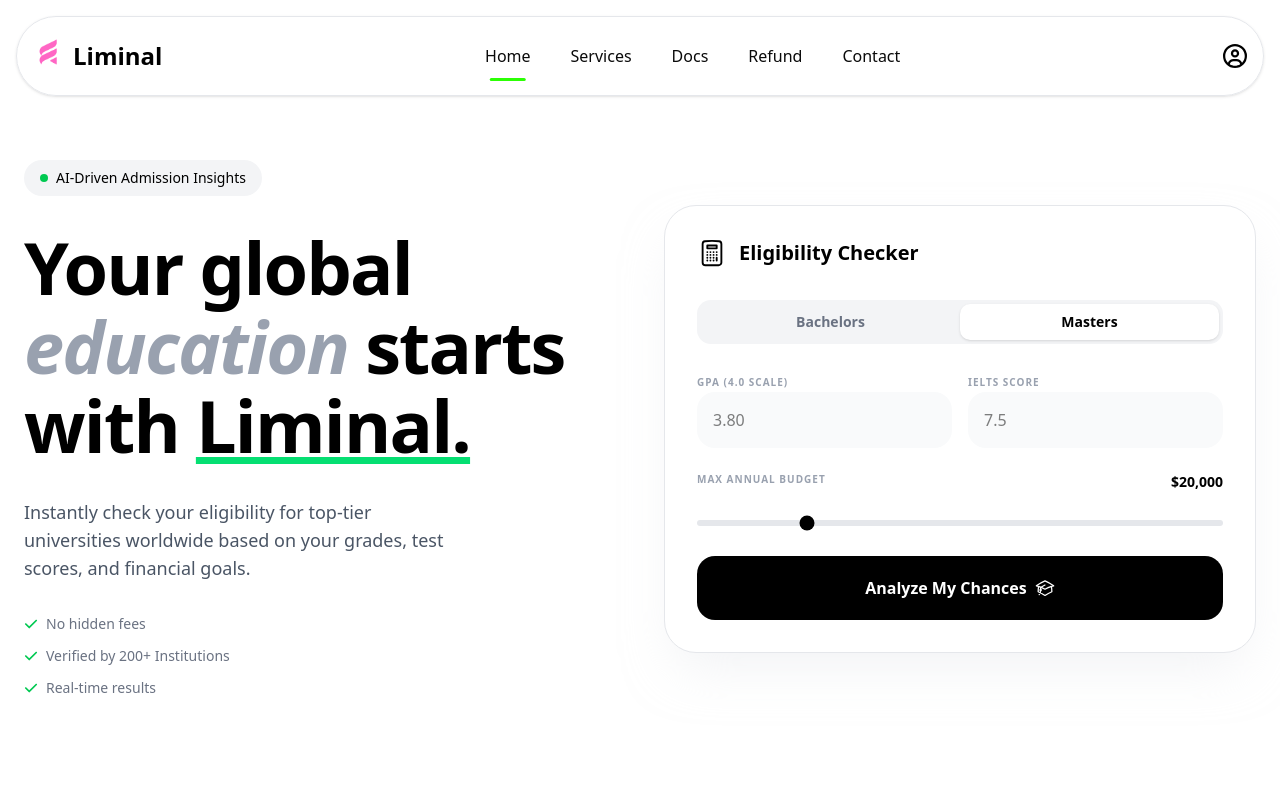
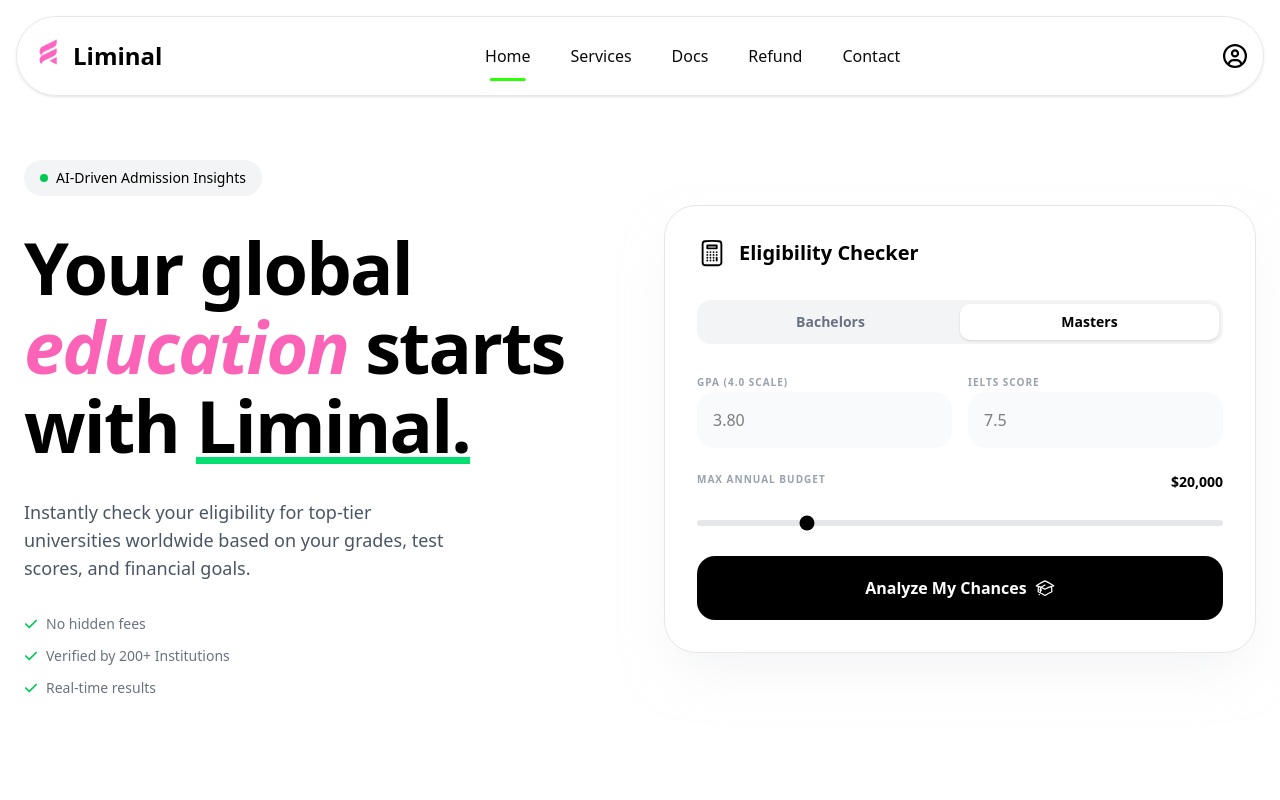
Before and after one commit to Yudeat/Liminal, a Next.js app: page / in a window 1280 px wide. Shown: the top 800 px of the page. Built offline with nearby package versions, Linux system fonts and the light colour scheme; what lightswind would draw is missing.

Commit message:
some chaces to hero

```diff
--- a/app/Navbar.tsx
+++ b/app/Navbar.tsx
@@ -74,7 +74,7 @@
 
           <motion.h1 variants={itemAnimate} className="text-5xl md:text-7xl font-extrabold tracking-tight leading-[1.1]">
             Your global <br />
-            <span className="text-gray-400 italic">education</span> starts <br />
+            <span className="text-pink-400 italic">education</span> starts <br />
             with <span className="underline decoration-green-400">Liminal.</span>
           </motion.h1>
 
```
